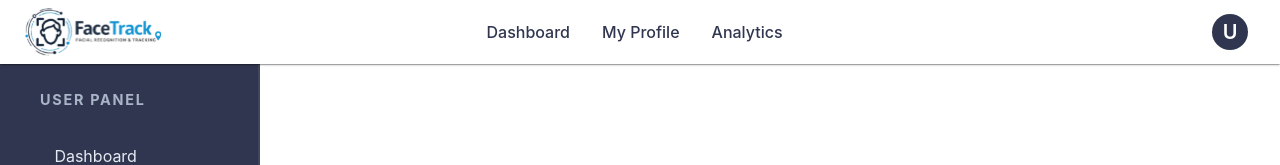
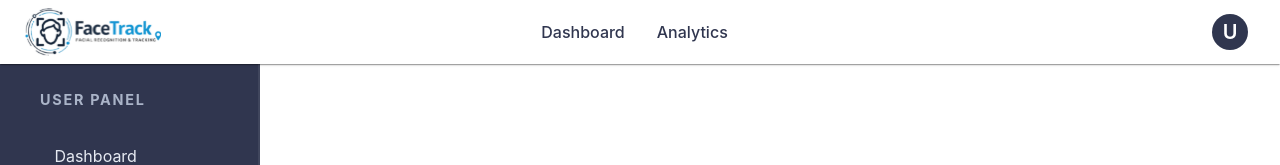
Before and after one commit to Diya050/FaceTrack, a React (Vite) app in the folder frontend/: page /user in a window 1280 px wide. Shown: the top 165 px of the page. Built offline with nearby package versions, Linux system fonts and the light colour scheme; some icons are missing.

Commit message:
Enhancing User header

```diff
--- a/frontend/src/components/header/UserHeader.tsx
+++ b/frontend/src/components/header/UserHeader.tsx
@@ -11,10 +11,10 @@ const userNavItems = [
       { label: "My Attendance", path: "/user/dashboard#attendance" },
     ],
   },
-  { label: "My Profile", path: "/user/me" },
   { label: "Analytics", path: "/user/reports" },
 
   /* Hidden on Desktop — visible in hamburger */
+  { label: "My Profile", path: "/user/me", hideOnDesktop: true,},
   {
     label: "Help & Support",
     path: "/user/help",
```
